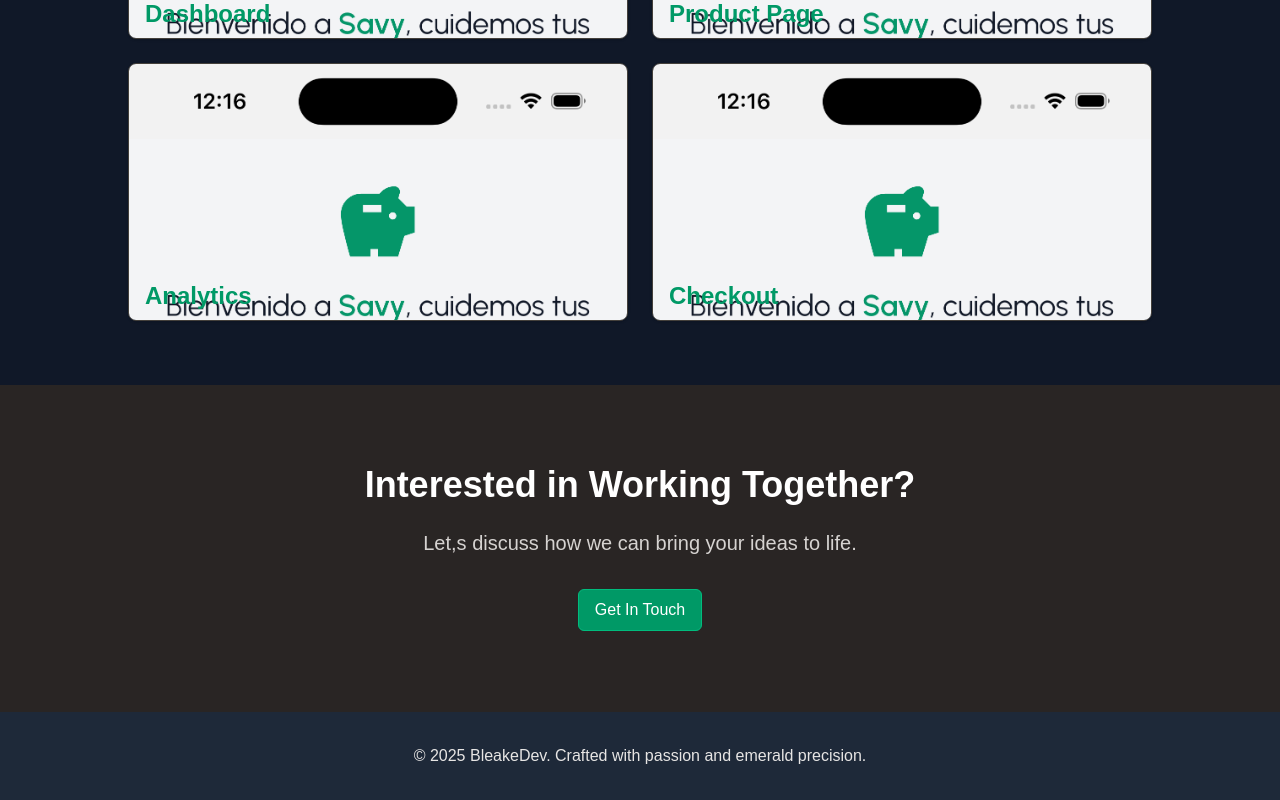
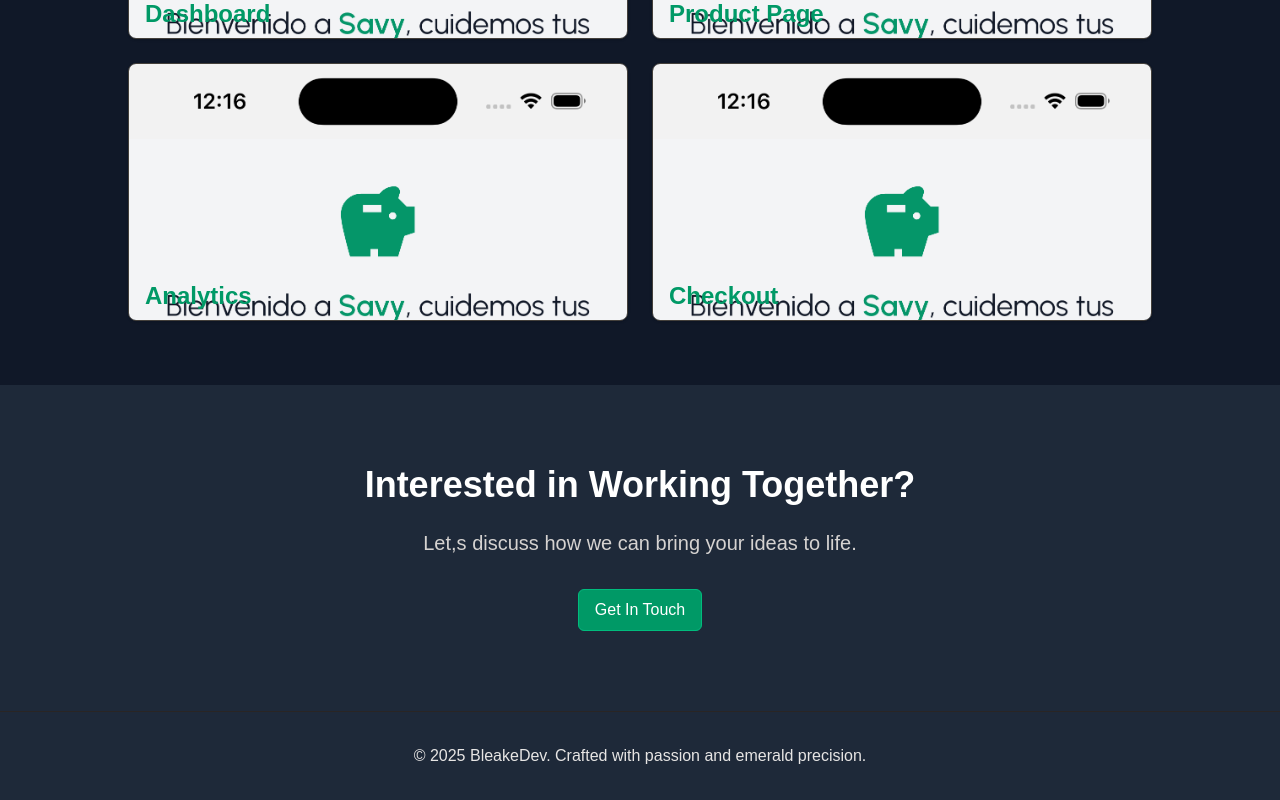
Before and after one commit to Ianbleake/BleakeDev, a Next.js app: page /proyects/2 in a window 1280 px wide. Shown: the part 1766-2566 px from the top of the page. Built offline with nearby package versions, Linux system fonts and the light colour scheme.

Commit message:
fix: contact section bg color

```diff
--- a/src/app/proyects/[id]/components/Contact/index.tsx
+++ b/src/app/proyects/[id]/components/Contact/index.tsx
@@ -9,7 +9,7 @@
   const router = useRouter();
 
   return (
-    <section className="py-20 px-6 bg-stone-800">
+    <section className="py-20 px-6 bg-gray-800">
       <div className="max-w-4xl mx-auto text-center">
         <h2 className="text-4xl font-bold text-white mb-6">
           Interested in Working Together?
```
